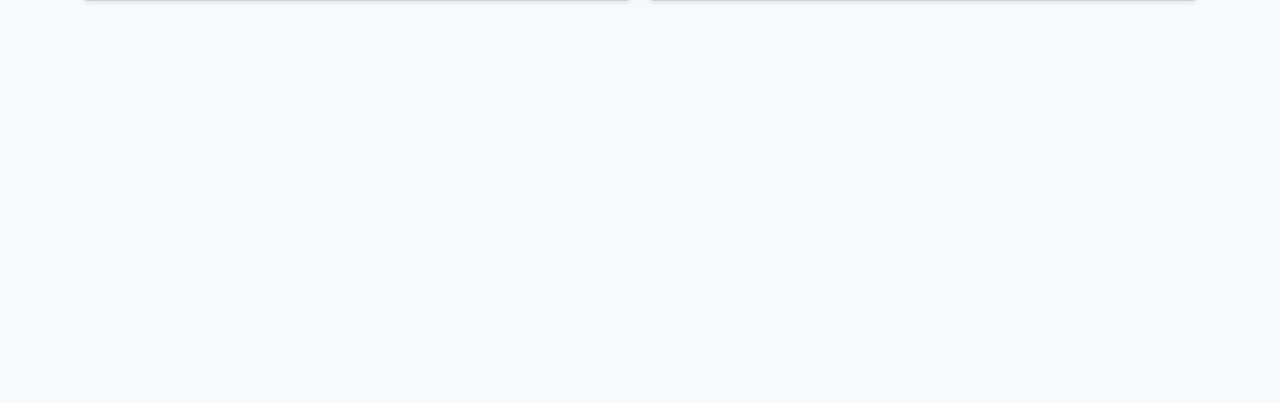
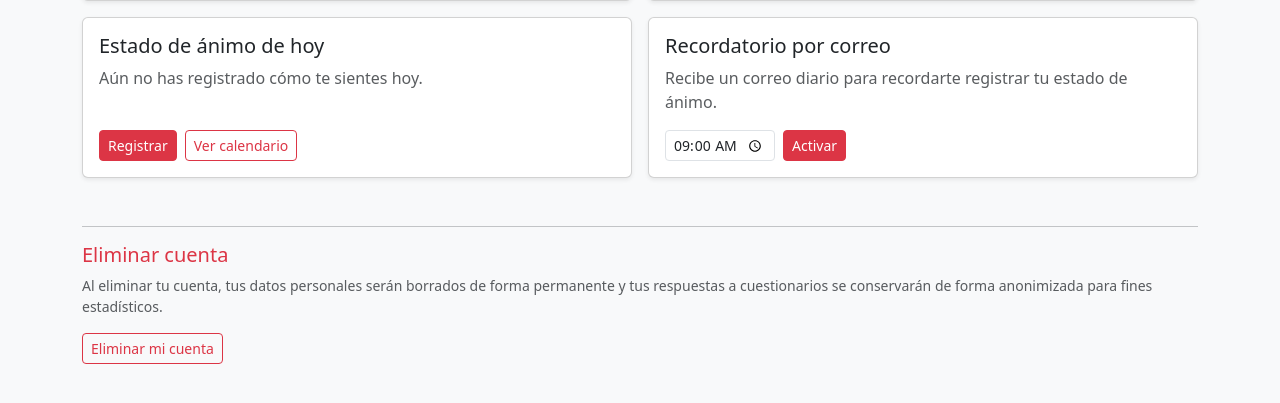
Before and after one commit to joaquinx293/Psicoapp_taller_web-, a Django app: template templates/cuentas/perfil_paciente.html in a window 1280 px wide. Shown: the part 287-690 px from the top of the page. Run offline with Django 5.2, Linux system fonts and the light colour scheme; the template is opened without the code that fills it, so the values that code supplies are empty.

Commit message:
HU-010: Solicitar eliminación de cuenta con anonimización [#8]

```diff
--- a/templates/cuentas/perfil_paciente.html
+++ b/templates/cuentas/perfil_paciente.html
@@ -27,5 +27,127 @@
       </div>
     </div>
   </div>
+
+  <!-- HU-026: Pregunta diaria -->
+  {% if pregunta_diaria %}
+  <div class="col-md-6">
+    <div class="card shadow-sm h-100">
+      <div class="card-body d-flex flex-column">
+        <h5 class="card-title">Pregunta de hoy</h5>
+        <p class="fw-semibold mb-3">{{ pregunta_diaria.texto }}</p>
+        {% if pregunta_ya_respondida %}
+          <p class="text-muted mb-0 mt-auto">✓ Ya respondiste la pregunta de hoy.</p>
+          <a href="{% url 'cuentas:historial_pregunta_diaria' %}"
+             class="btn btn-outline-danger btn-sm mt-2 align-self-start">
+            Ver historial
+          </a>
+        {% else %}
+          <div class="d-flex gap-2 mt-auto flex-wrap">
+            <a href="{% url 'cuentas:responder_pregunta_diaria' %}" class="btn btn-danger btn-sm">
+              Responder
+            </a>
+            <a href="{% url 'cuentas:historial_pregunta_diaria' %}" class="btn btn-outline-danger btn-sm">
+              Ver historial
+            </a>
+          </div>
+        {% endif %}
+      </div>
+    </div>
+  </div>
+  {% endif %}
+
+  <!-- HU-022  y HU-024 para el  Estado de ánimo -->
+  <div class="col-md-6">
+    <div class="card shadow-sm h-100">
+      <div class="card-body d-flex flex-column">
+        <h5 class="card-title">Estado de ánimo de hoy</h5>
+        {% if animo_hoy %}
+          <div class="d-flex align-items-center gap-3 mb-3">
+            <span class="display-4 fw-bold text-danger">{{ animo_hoy.valor }}</span>
+            <div>
+              <span class="text-muted">/10</span><br>
+              <span class="fw-semibold">{{ animo_hoy.get_etiqueta }}</span>
+            </div>
+          </div>
+          <div class="d-flex gap-2 mt-auto flex-wrap">
+            <a href="{% url 'cuentas:registrar_animo' %}" class="btn btn-outline-danger btn-sm">
+              Actualizar
+            </a>
+            <a href="{% url 'cuentas:calendario_animo' %}" class="btn btn-outline-danger btn-sm">
+              Ver calendario
+            </a>
+          </div>
+        {% else %}
+          <p class="text-muted mb-3">Aún no has registrado cómo te sientes hoy.</p>
+          <div class="d-flex gap-2 mt-auto flex-wrap">
+            <a href="{% url 'cuentas:registrar_animo' %}" class="btn btn-danger btn-sm">
+              Registrar
+            </a>
+            <a href="{% url 'cuentas:calendario_animo' %}" class="btn btn-outline-danger btn-sm">
+              Ver calendario
+            </a>
+          </div>
+        {% endif %}
+      </div>
+    </div>
+  </div>
+
+  <!-- HU-027: Recordatorio diario por correo -->
+  <div class="col-md-6">
+    <div class="card shadow-sm h-100">
+      <div class="card-body d-flex flex-column">
+        <h5 class="card-title">Recordatorio por correo</h5>
+
+        {% if recordatorio and recordatorio.activo %}
+          <p class="text-muted mb-1">
+            Activo — envío a las <strong>{{ recordatorio.hora|time:"H:i" }}</strong>
+          </p>
+          <p class="text-muted small mb-3">
+            Recibirás un correo si no has registrado tu ánimo antes de esa hora.
+          </p>
+          <div class="d-flex gap-2 flex-wrap mt-auto">
+            <form method="post" action="{% url 'cuentas:configurar_recordatorio' %}" class="d-flex gap-2 align-items-center">
+              {% csrf_token %}
+              <input type="hidden" name="accion" value="guardar">
+              <input type="time" name="hora" value="{{ recordatorio.hora|time:'H:i' }}"
+                     class="form-control form-control-sm" style="width:110px;" required>
+              <button type="submit" class="btn btn-sm btn-outline-danger">Cambiar hora</button>
+            </form>
+            <form method="post" action="{% url 'cuentas:configurar_recordatorio' %}">
+              {% csrf_token %}
+              <input type="hidden" name="accion" value="desactivar">
+              <button type="submit" class="btn btn-sm btn-outline-secondary">Desactivar</button>
+            </form>
+          </div>
+        {% else %}
+          <p class="text-muted mb-3">
+            Recibe un correo diario para recordarte registrar tu estado de ánimo.
+          </p>
+          <form method="post" action="{% url 'cuentas:configurar_recordatorio' %}" class="mt-auto">
+            {% csrf_token %}
+            <input type="hidden" name="accion" value="guardar">
+            <div class="d-flex gap-2 align-items-center">
+              <input type="time" name="hora" value="09:00"
+                     class="form-control form-control-sm" style="width:110px;" required>
+              <button type="submit" class="btn btn-danger btn-sm">Activar</button>
+            </div>
+          </form>
+        {% endif %}
+
+      </div>
+    </div>
+  </div>
+</div>
+
+<hr class="mt-5">
+<div class="mt-3">
+  <h5 class="text-danger">Eliminar cuenta</h5>
+  <p class="text-muted small">
+    Al eliminar tu cuenta, tus datos personales serán borrados de forma permanente y
+    tus respuestas a cuestionarios se conservarán de forma anonimizada para fines estadísticos.
+  </p>
+  <a href="{% url 'cuentas:confirmar_eliminacion' %}" class="btn btn-outline-danger btn-sm">
+    Eliminar mi cuenta
+  </a>
 </div>
 {% endblock %}
```
Also changed, not shown: cuentas/models.py (+140 -0 lines), cuentas/urls.py (+29 -0 lines), cuentas/views/__init__.py (+7 -0 lines), cuentas/views/eliminar_cuenta.py (added, +62 -0 lines), gestion_usuarios/views/listado_pacientes.py (+13 -1 lines), templates/cuentas/confirmar_eliminacion.html (added, +52 -0 lines), templates/cuentas/cuenta_eliminada.html (added, +18 -0 lines), templates/gestion_usuarios/dashboard.html (+15 -0 lines), cuentas/migrations/0006_notificacion.py (added).
